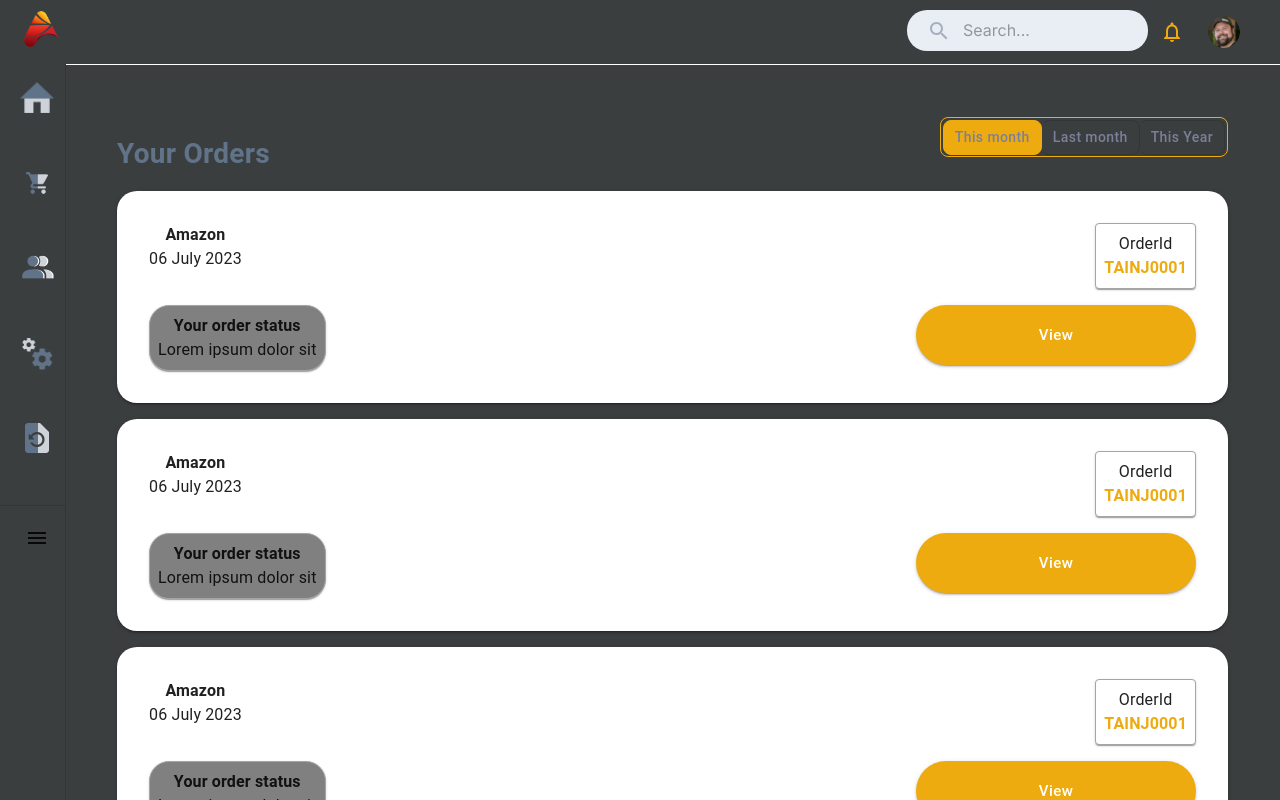
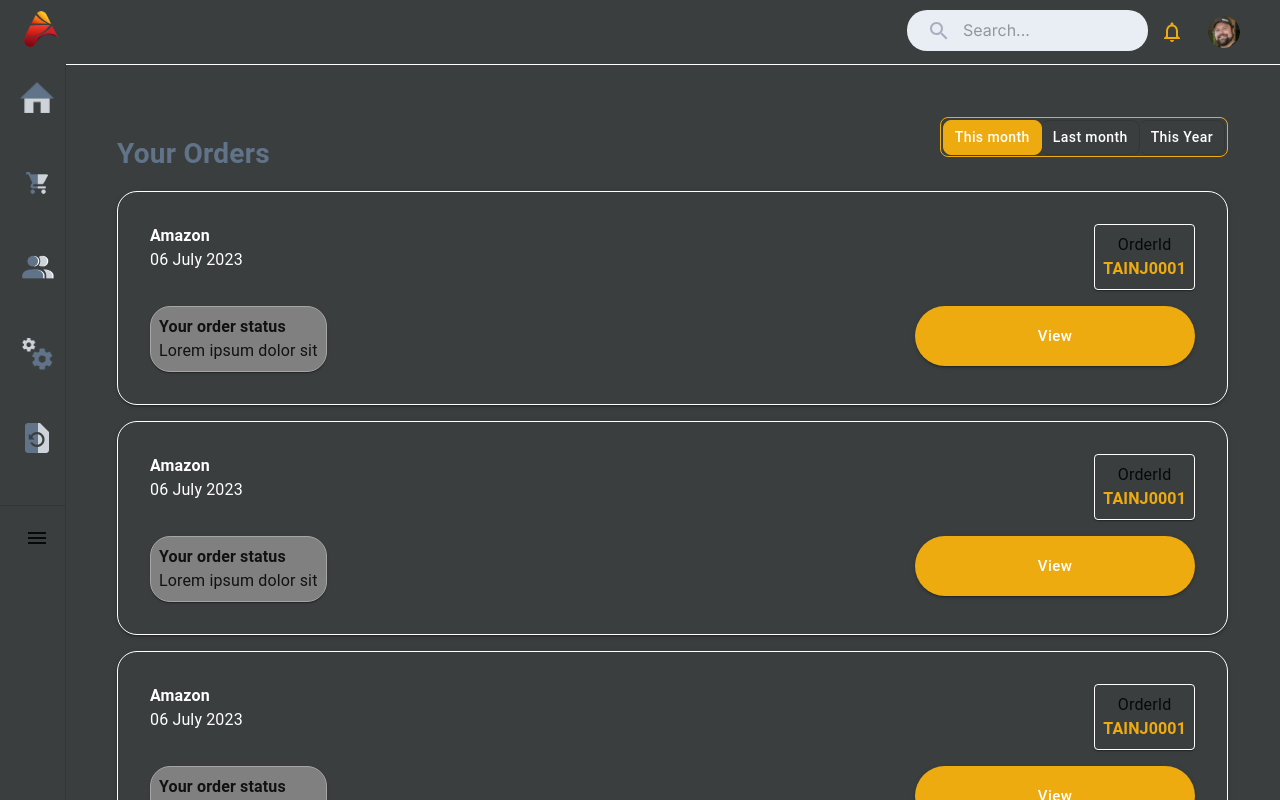
Before and after one commit to Developer-1998/Tape-Ark, a React (Create React App) app in the folder tape-ark/: page / in a window 1280 px wide. Shown: the top 800 px of the page. Built offline with nearby package versions, Linux system fonts and the light colour scheme.

Commit message:
done chages

```diff
--- a/tape-ark/package.json
+++ b/tape-ark/package.json
@@ -9,6 +9,7 @@
     "@mui/lab": "latest",
     "@mui/material": "^5.14.5",
     "@mui/styled-engine-sc": "^5.12.0",
+    "@mui/styles": "^5.14.5",
     "@testing-library/jest-dom": "^5.17.0",
     "@testing-library/react": "^13.4.0",
     "@testing-library/user-event": "^13.5.0",
--- a/tape-ark/src/component/orderList/orderList.jsx
+++ b/tape-ark/src/component/orderList/orderList.jsx
@@ -2,10 +2,10 @@ import * as React from 'react';
 import Box from '@mui/material/Box';
 import { styled } from "@mui/material/styles";
 import { Button, Grid, Paper, Typography, Card } from '@mui/material';
-import { Outlet, Link, useNavigate } from "react-router-dom";
+import { useNavigate } from "react-router-dom";
 import ToggleButtonGroup from '@mui/material/ToggleButtonGroup';
 import MuiToggleButton from "@mui/material/ToggleButton";
-import { ButtonColor } from '../theme/theme';
+import { ButtonColor, ButtonColorGradient } from "../theme/theme";
 export const OrderList = () => {
     const [alignment, setAlignment] = React.useState('web');
     const handleChange = (event, newAlignment) => {
@@ -14,7 +14,7 @@ export const OrderList = () => {
     const orders = [1, 2, 3, 4]
     const navigate = useNavigate();
     return (
-        <Box p={4}>
+        <Box p={4} style={{backgroundColor:"transparent"}}>
             <Grid container direction="column" spacing={2}>
                 <Grid item>
                     <Grid container direction="row" justifyContent="space-between">
@@ -42,17 +42,17 @@ export const OrderList = () => {
                     return (
                         <Grid item>
                             <Box>
-                                <Paper elevation={2} style={{ borderRadius: '20px' }}>
+                                <Paper elevation={2} style={{ borderRadius: '20px',backgroundColor:"transparent",border:'1px solid white' }}>
                                     <Box p={4}>
                                         <Grid container direction="column" spacing={2}>
                                             <Grid item>
                                                 <Grid container direction="row" justifyContent="space-between" spacing={2}>
                                                     <Grid item>
-                                                        <Typography><b>Amazon</b></Typography>
-                                                        <Typography>06 July 2023</Typography>
+                                                        <Typography style={{color:'white'}} align='left'><b>Amazon</b></Typography>
+                                                        <Typography style={{color:'white'}} align='left'>06 July 2023</Typography>
                                                     </Grid>
                                                     <Grid item>
-                                                        <Card style={{ border: "1px solid #A5A5A5" }}>
+                                                        <Card style={{ backgroundColor:"transparent",border:'1px solid white' }}>
                                                             <Box p={1}>
                                                                 <Typography>OrderId</Typography>
                                                                 <Typography style={{ color: ButtonColor  }}>
@@ -68,8 +68,8 @@ export const OrderList = () => {
                                                     <Grid item>
                                                         <Card style={{ border: "1px solid #A5A5A5", backgroundColor: "grey", borderRadius: '20px' }}>
                                                             <Box p={1}>
-                                                                <Typography><b>Your order status</b></Typography>
-                                                                <Typography>Lorem ipsum dolor sit </Typography>
+                                                                <Typography  align='left'><b>Your order status</b></Typography>
+                                                                <Typography  align='left'>Lorem ipsum dolor sit </Typography>
                                                             </Box>
                                                         </Card>
                                                     </Grid>
@@ -98,7 +98,7 @@ const ToggleButton = styled(MuiToggleButton)({
         border: `1px solid ${ButtonColor}`
     },
     "&.MuiToggleButton-root": {
-        color: "#7B809A",
+        color: "white",
         borderRadius: "8px",
         textTransform: "none !important",
         height: "35px",
--- a/tape-ark/src/component/request/request.jsx
+++ b/tape-ark/src/component/request/request.jsx
@@ -1,7 +1,6 @@
 import { Grid, Paper, Box, Typography, Button, TextField } from "@mui/material";
 import { makeStyles } from "@mui/styles";
-import { ButtonColor } from "../theme/theme";
-
+import { ButtonColor, ButtonColorGradient } from "../theme/theme";
 export const Requests = () => {
   const classes = useStyles();
   return (
```
Also changed, not shown: 1 other file (tests, documents, lock files or other folders).
